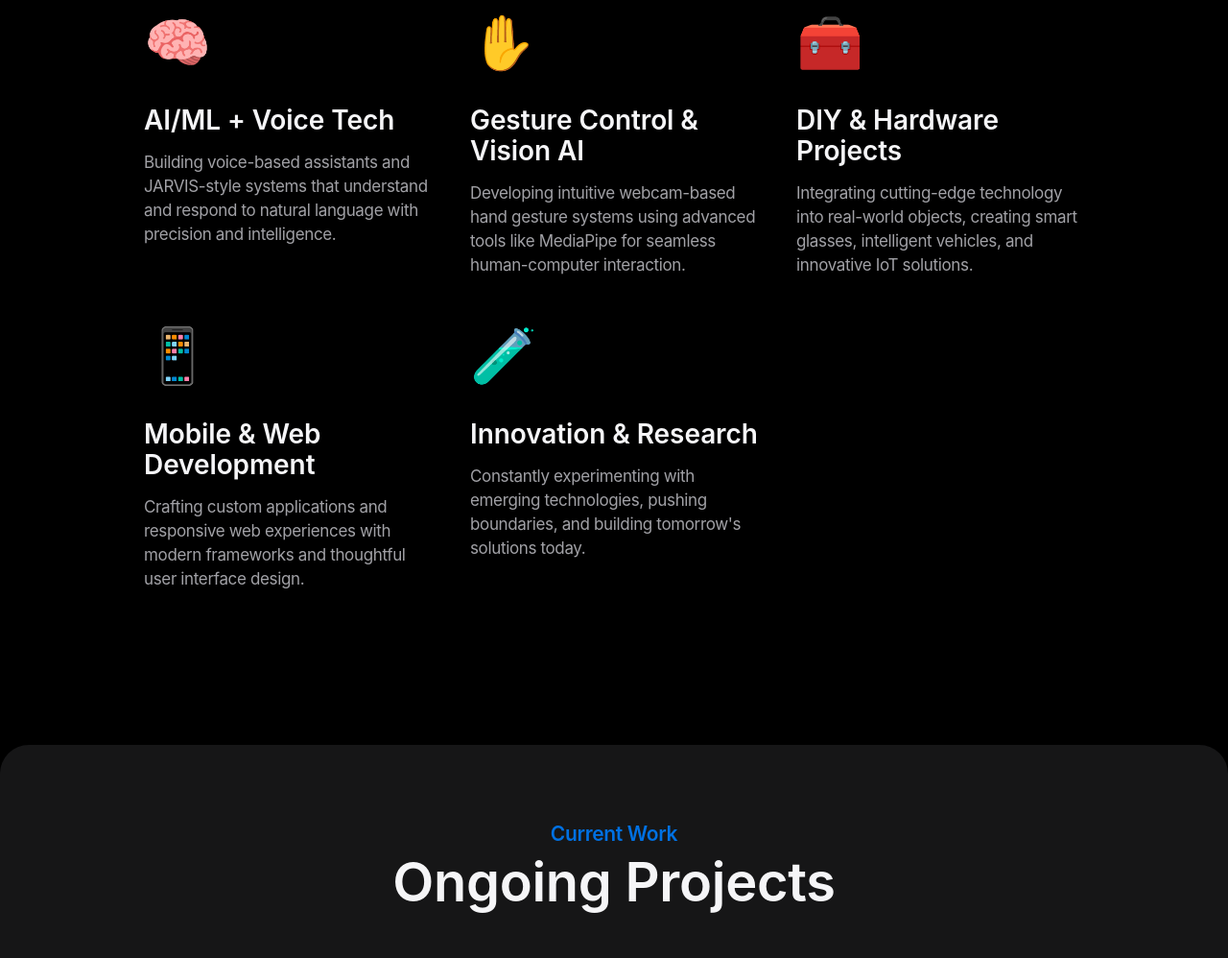
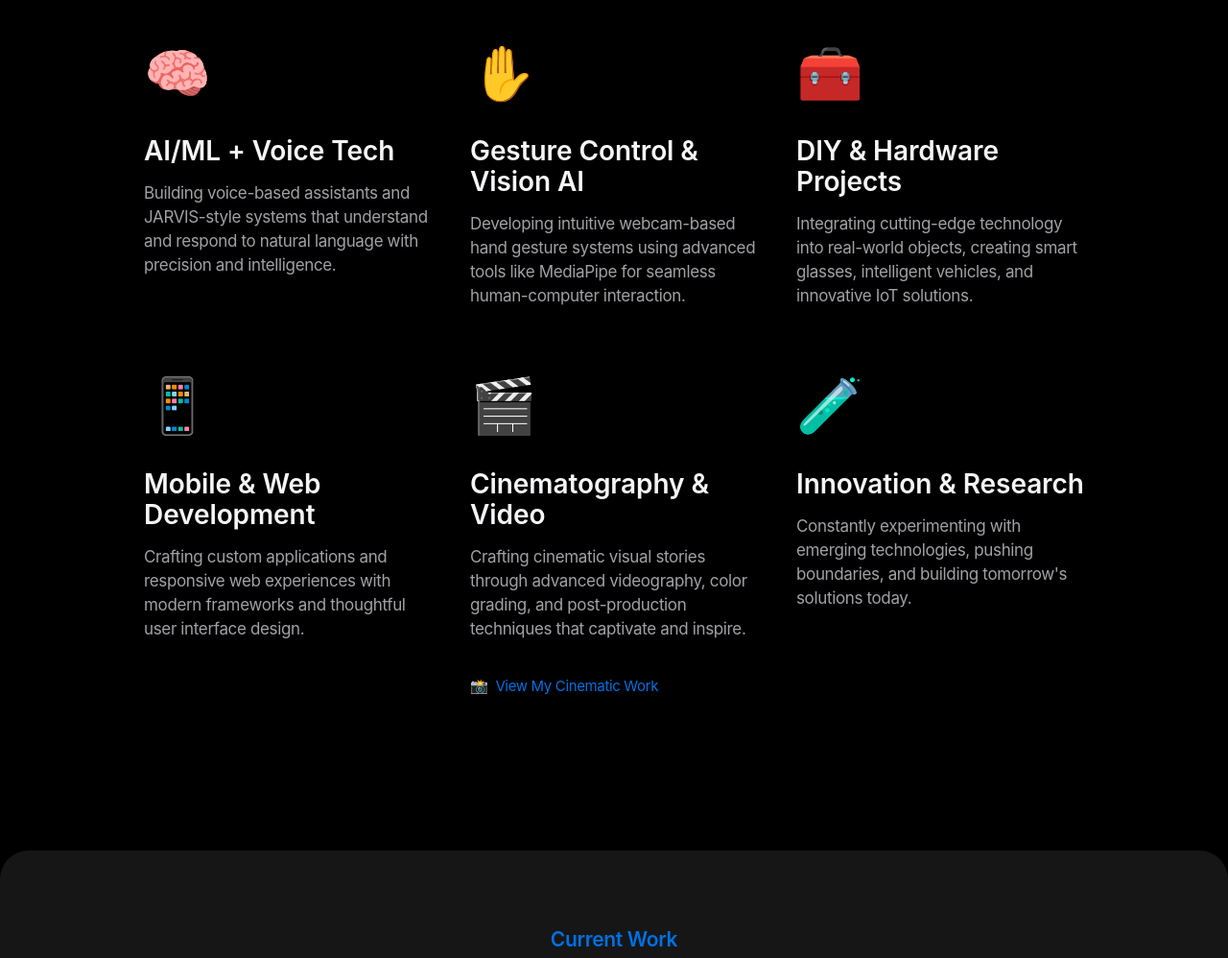
Before and after one commit to jangidhub/mydesign, a plain HTML site: page counter.html in a window 1280 px wide. Shown: the part 823-1821 px from the top of the page at 96% size. Drawn offline with Linux system fonts and the light colour scheme.

Commit message:
Update counter.html added cinematography in skills

```diff
--- a/counter.html
+++ b/counter.html
@@ -200,6 +200,25 @@
             font-size: 17px;
             line-height: 1.47059;
             color: #a1a1a6;
+            margin-bottom: 20px;
+        }
+
+        .skill-link {
+            display: inline-flex;
+            align-items: center;
+            gap: 8px;
+            color: #0071e3;
+            text-decoration: none;
+            font-size: 15px;
+            font-weight: 400;
+            transition: all 0.3s ease;
+            margin-top: 16px;
+        }
+
+        .skill-link:hover {
+            color: #0077ed;
+            text-decoration: underline;
+            transform: translateX(4px);
         }
 
         /* Projects Section */
@@ -416,9 +435,9 @@
     <!-- Hero Section -->
     <section class="hero">
         <h1 class="hero-headline">Welcome to My World</h1>
-        <p class="hero-subline">Turning Ideas into Reality with Code, Creativity & Vision</p>
+        <p class="hero-subline">Turning Ideas into Reality with Code, Creativity, Vision & Cinematic Storytelling</p>
         <p class="hero-description">
-            Hi, I'm Sudhanshu Jangid, a passionate tech enthusiast, student, and aspiring innovator from Jodhpur, Rajasthan. I'm currently pursuing a Bachelor of Computer Applications (BCA) at G.D. Memorial College and dreaming big — from futuristic AI assistants like JARVIS to smart gadgets and gesture-controlled systems.
+            Hi, I'm Sudhanshu Jangid, a passionate tech enthusiast, student, and aspiring innovator from Jodhpur, Rajasthan. I'm currently pursuing a Bachelor of Computer Applications (BCA) at G.D. Memorial College and dreaming big — from futuristic AI assistants like JARVIS to smart gadgets, gesture-controlled systems, and cinematic storytelling through video.
         </p>
         <a href="#contact" class="cta-button">Get in touch</a>
     </section>
@@ -453,6 +472,16 @@
                 <span class="skill-icon">📱</span>
                 <h3 class="skill-title">Mobile & Web Development</h3>
                 <p class="skill-description">Crafting custom applications and responsive web experiences with modern frameworks and thoughtful user interface design.</p>
+            </div>
+
+            <div class="skill-card">
+                <span class="skill-icon">🎬</span>
+                <h3 class="skill-title">Cinematography & Video</h3>
+                <p class="skill-description">Crafting cinematic visual stories through advanced videography, color grading, and post-production techniques that captivate and inspire.</p>
+                <a href="https://instagram.com/beyond_my_own" target="_blank" class="skill-link">
+                    <span>📸</span>
+                    <span>View My Cinematic Work</span>
+                </a>
             </div>
 
             <div class="skill-card">
```
